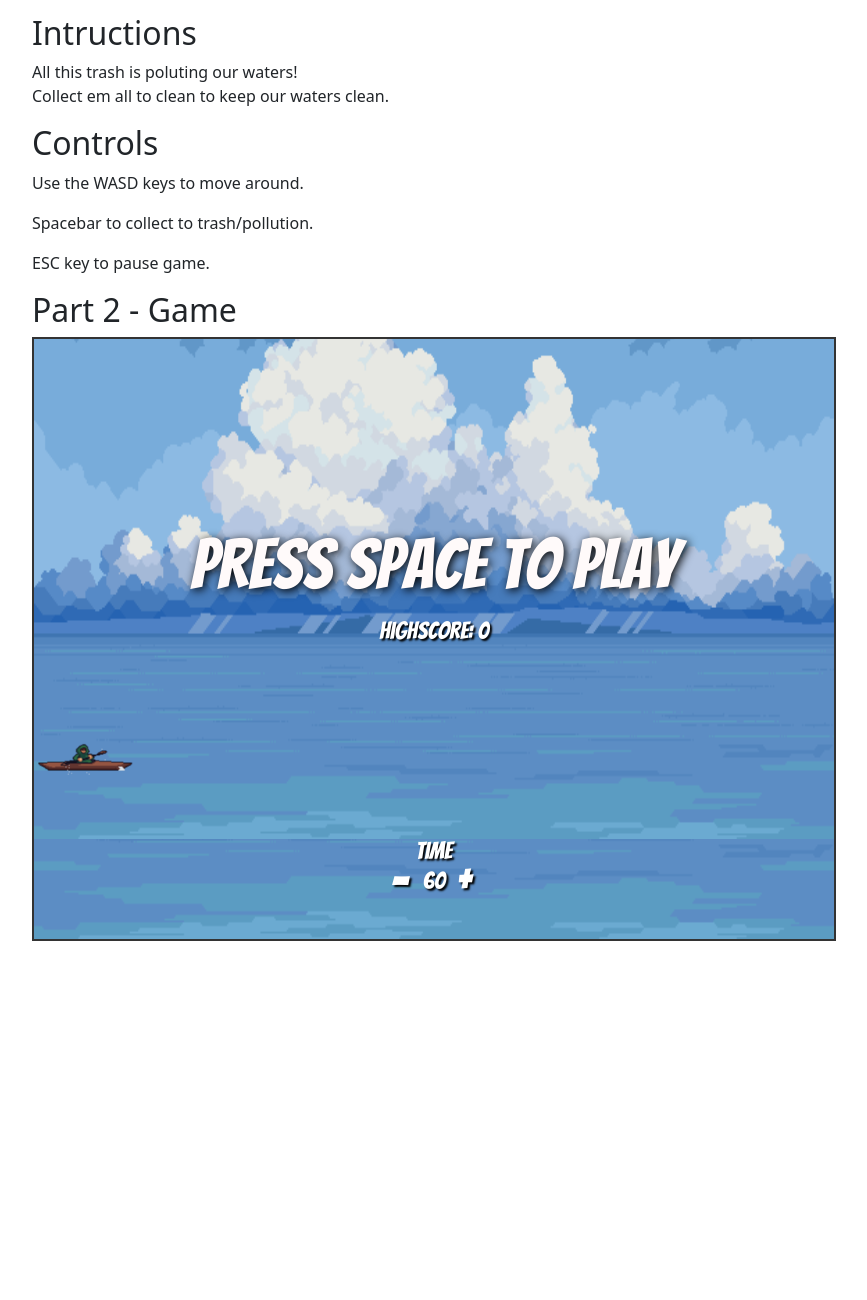
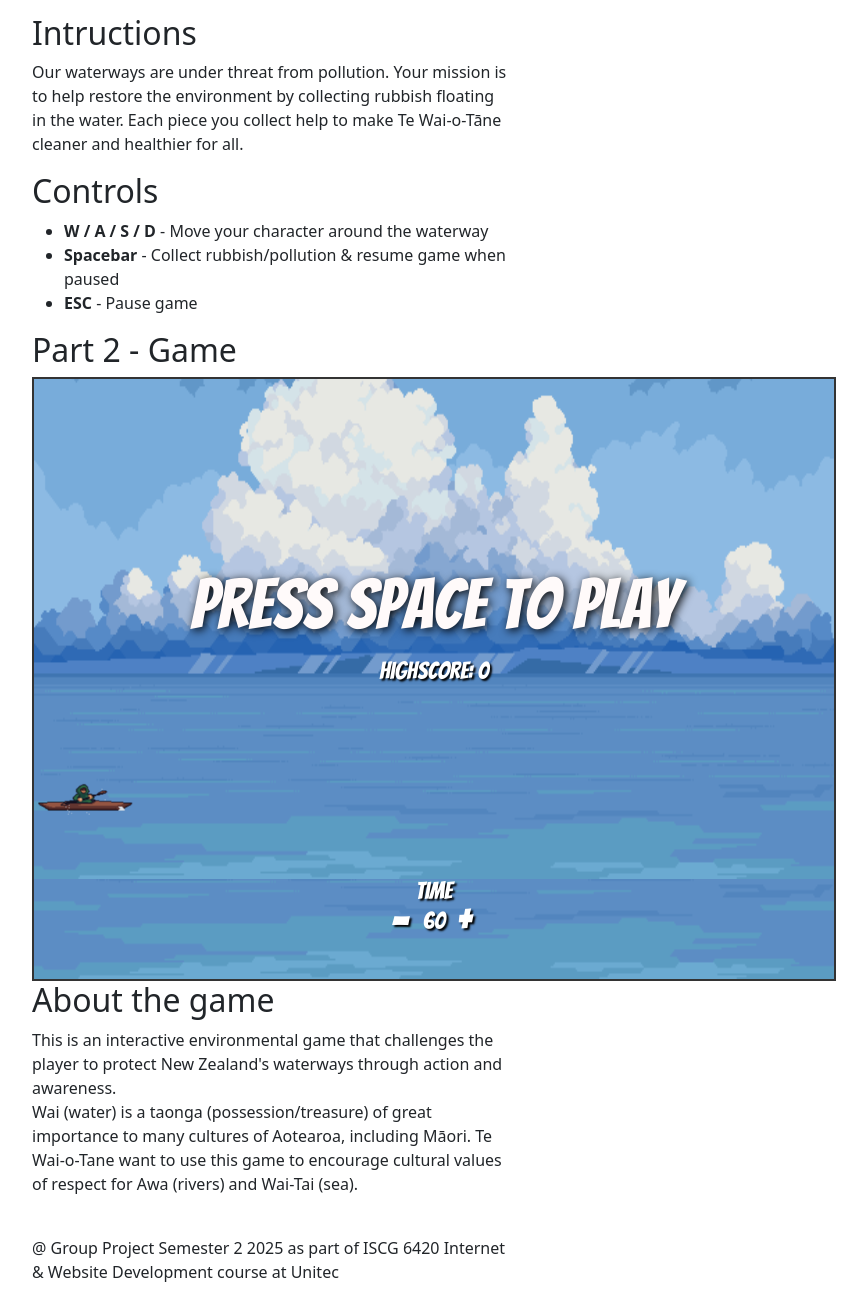
Before and after one commit to Perisi02/assignment2, a plain HTML site: page Part2_Game/game.html in a window 1280 px wide. Shown: the part 66-1366 px from the top of the page, without its empty margins (368-1235 px from the left). Before the commit the page ends 1031 px from the top, so only its background shows below. Drawn offline with nearby package versions, Linux system fonts and the light colour scheme; a web font is replaced by a local one.

Commit message:
Added more details about the game.

```diff
--- a/Part2_Game/game.html
+++ b/Part2_Game/game.html
@@ -33,20 +33,35 @@
     <main>
         <section class="center-wrap instructions">
             <h2 class="text-left">Intructions</h2>
-            <p>All this trash is poluting our waters!<br>Collect em all to clean to keep our waters clean.</p>
+            <p>
+                Our waterways are under threat from pollution. Your mission is to help restore the
+                environment by collecting rubbish floating in the water.
+                Each piece you collect help to make Te Wai-o-Tāne cleaner and healthier for all.
+            </p>
+
             <h2 class="text-left">Controls</h2>
-            <p>Use the WASD keys to move around.</p>
-            <p>Spacebar to collect to trash/pollution.</p>
-            <p>ESC key to pause game.</p>
+            <ul>
+                <li><strong>W / A / S / D</strong> - Move your character around the waterway</li>
+                <li><strong>Spacebar</strong> - Collect rubbish/pollution & resume game when paused</li>
+                <li><strong>ESC</strong> - Pause game</li>
+            </ul>
 
             <h2 class="text-left game-title">Part 2 - Game</h2>
+            <canvas id="gamecanvas" width="800" height="600"></canvas>
 
-            <canvas id="gamecanvas" width="800" height="600"></canvas>
+            <h2 class="text-left game-title">About the game</h2>
+            <p>
+                This is an interactive environmental game that challenges the player to protect
+                New Zealand's waterways through action and awareness. <br>
+                Wai (water) is a taonga (possession/treasure) of great importance to many cultures of
+                Aotearoa, including Māori. Te Wai-o-Tane want to use this game to encourage cultural
+                values of respect for Awa (rivers) and Wai-Tai (sea).
+            </p>
 
         </section>
 
         <footer>
-
+            <p>@ Group Project Semester 2 2025 as part of ISCG 6420 Internet & Website Development course at Unitec</p>
         </footer>
     </main>
 
```
